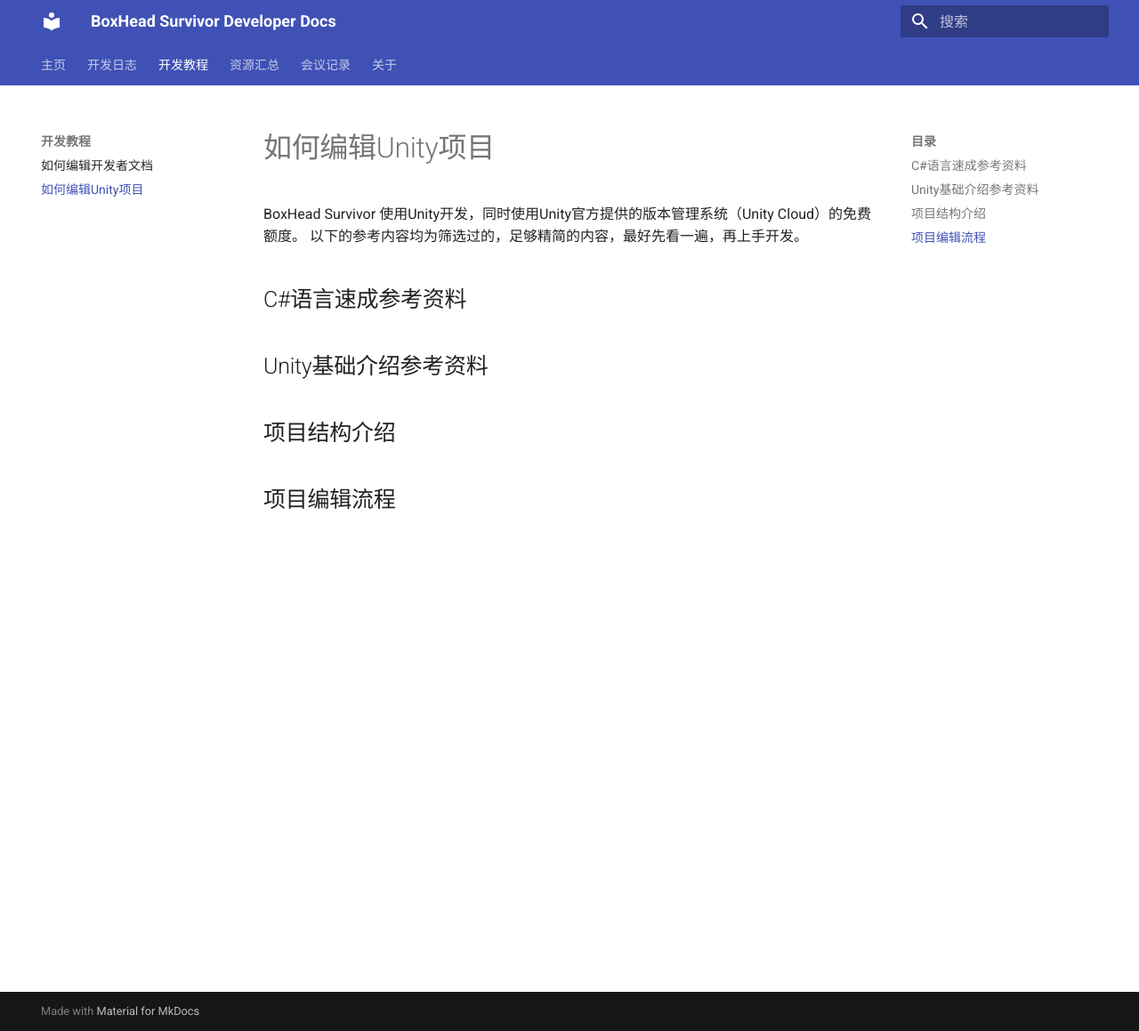
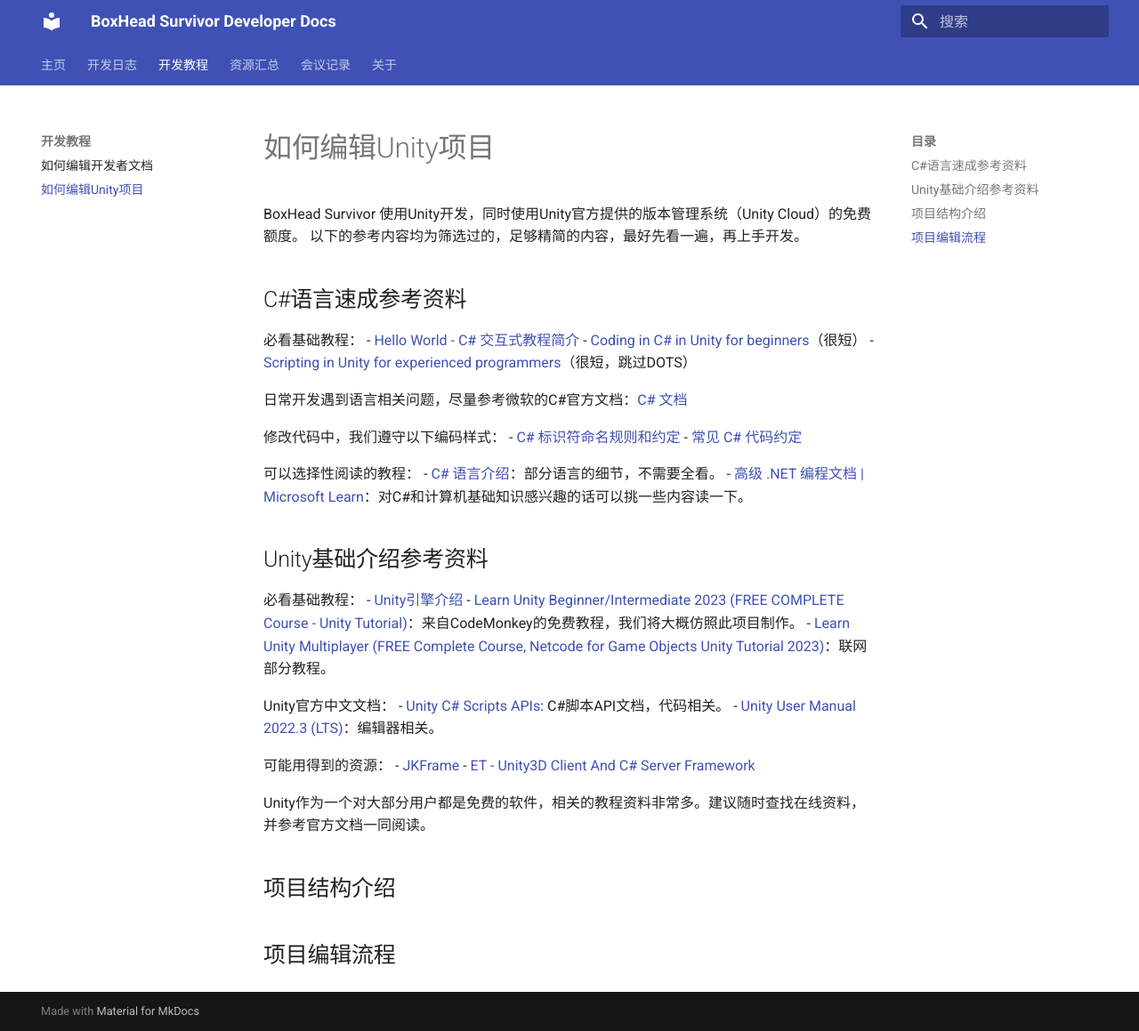
Before and after one commit to Unchained112/BoxHeadSurvivorDoc, an MkDocs documentation site: the page built from docs/HowTos/2024-02-24-如何编辑Unity项目.md, in a window 1280 px wide and 1159 px high. Shown: the whole window at 89% size. Built offline with MkDocs 1.6.1 and Material for MkDocs 9.7.7, drawn with Linux system fonts in a browser that asks for light colours.

Commit message:
Update 2024-02-24-如何编辑Unity项目.md

```diff
--- a/docs/HowTos/2024-02-24-如何编辑Unity项目.md
+++ b/docs/HowTos/2024-02-24-如何编辑Unity项目.md
@@ -5,7 +5,37 @@
 
 ## C#语言速成参考资料
 
+必看基础教程：
+- [Hello World - C# 交互式教程简介](https://learn.microsoft.com/zh-cn/dotnet/csharp/tour-of-csharp/tutorials/hello-world)
+- [Coding in C# in Unity for beginners](https://unity.com/how-to/learning-c-sharp-unity-beginners)（很短）
+- [Scripting in Unity for experienced programmers](https://unity.com/how-to/programming-unity)（很短，跳过DOTS）
+
+日常开发遇到语言相关问题，尽量参考微软的C#官方文档：[C# 文档]([C# 文档 - 入门、教程、参考。 | Microsoft Learn](https://learn.microsoft.com/zh-cn/dotnet/csharp/))
+
+修改代码中，我们遵守以下编码样式：
+- [C# 标识符命名规则和约定](https://learn.microsoft.com/zh-cn/dotnet/csharp/fundamentals/coding-style/identifier-names)
+- [常见 C# 代码约定](https://learn.microsoft.com/zh-cn/dotnet/csharp/fundamentals/coding-style/coding-conventions)
+
+可以选择性阅读的教程：
+- [C# 语言介绍](https://learn.microsoft.com/zh-cn/dotnet/csharp/tour-of-csharp/)：部分语言的细节，不需要全看。
+- [高级 .NET 编程文档 | Microsoft Learn](https://learn.microsoft.com/zh-cn/dotnet/navigate/advanced-programming/)：对C#和计算机基础知识感兴趣的话可以挑一些内容读一下。
+
 ## Unity基础介绍参考资料
+
+必看基础教程：
+- [Unity引擎介绍](https://blog.nowcoder.net/n/f129b62b15c948ba8f910ba4c0e141c0)
+- [Learn Unity Beginner/Intermediate 2023 (FREE COMPLETE Course - Unity Tutorial)](https://www.youtube.com/watch?v=AmGSEH7QcDg)：来自CodeMonkey的免费教程，我们将大概仿照此项目制作。
+- [Learn Unity Multiplayer (FREE Complete Course, Netcode for Game Objects Unity Tutorial 2023)](https://www.youtube.com/watch?v=7glCsF9fv3s)：联网部分教程。
+
+Unity官方中文文档：
+- [Unity C# Scripts APIs](https://docs.unity.cn/cn/2022.3/ScriptReference/index.html): C#脚本API文档，代码相关。
+- [Unity User Manual 2022.3 (LTS)](https://docs.unity.cn/cn/2022.3/Manual/UnityManual.html)：编辑器相关。
+
+可能用得到的资源：
+- [JKFrame](https://github.com/Joker-YF/JKFrame)
+- [ET - Unity3D Client And C# Server Framework](https://github.com/egametang/ET)
+
+Unity作为一个对大部分用户都是免费的软件，相关的教程资料非常多。建议随时查找在线资料，并参考官方文档一同阅读。
 
 ## 项目结构介绍
 
```
